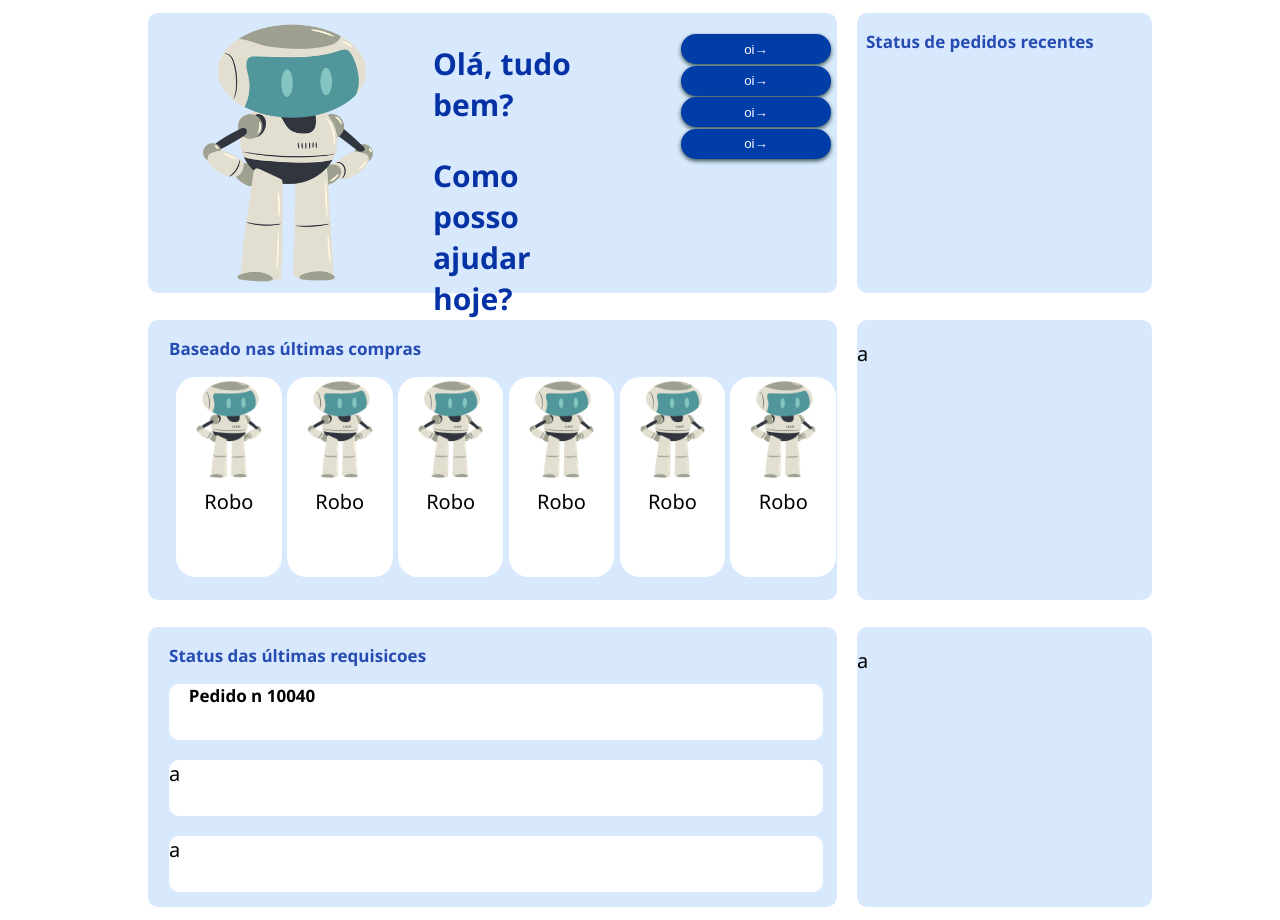
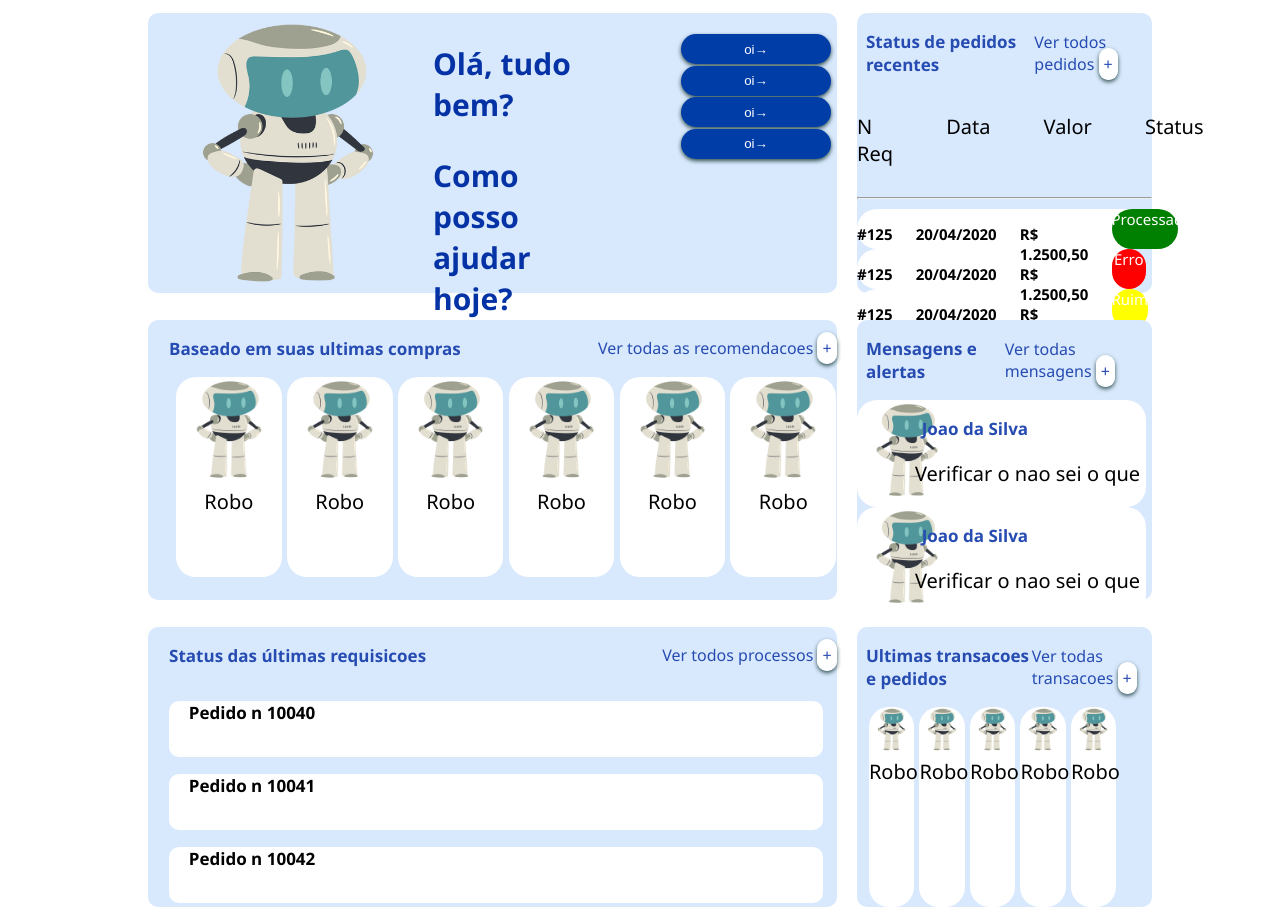
Before and after one commit to lucasbelous2/atv_dupla, a plain HTML site: page estrutura/tela2/index.html in a window 1280 px wide. Drawn offline with Linux system fonts and the light colour scheme.

Commit message:
tela2 add

```diff
--- a/estrutura/tela2/index.html
+++ b/estrutura/tela2/index.html
@@ -31,8 +31,43 @@
             </section>
 
             <section id="statusPedidos" class="menuMini">
-                <h1>Status de pedidos recentes</h1>
-                <h2></h2>
+                <div class="header">
+                    <h1>Status de pedidos recentes</h1>
+                    <button>Ver todos pedidos <span id="iconeHeader">+</span></button>
+                </div>
+                <div class="tabelaHeader">
+                    <p>N Req</p>
+                    <p>Data</p>
+                    <p>Valor</p>
+                    <p>Status</p>
+                </div>
+                <hr>
+                <section class="tabela">
+                    <div class="itemTabela">
+
+                        <p><strong>#125</strong></p>
+                        <p><strong>20/04/2020</strong></p>
+                        <p><strong>R$ 1.2500,50</strong></p>
+
+                        <span id="statusVerde">Processado</span>
+                    </div>
+                    <div class="itemTabela">
+
+                        <p><strong>#125</strong></p>
+                        <p><strong>20/04/2020</strong></p>
+                        <p><strong>R$ 1.2500,50</strong></p>
+
+                        <span id="statusVermelho">Erro</span>
+                    </div>
+                    <div class="itemTabela">
+
+                        <p><strong>#125</strong></p>
+                        <p><strong>20/04/2020</strong></p>
+                        <p><strong>R$ 1.2500,50</strong></p>
+
+                        <span id="statusAmarelo">Ruim</span>
+                    </div>
+                </section>
             </section>
         </section>
 
@@ -40,7 +75,10 @@
 
         <section class="linha">
             <section id="recomendacoesCompras" class="menuLongo">
-                <h1>Baseado nas últimas compras</h1>
+                <div class="header">
+                    <h1>Baseado em suas ultimas compras</h1>
+                    <button>Ver todas as recomendacoes <span id="iconeHeader">+</span></button>
+                </div>
                 <div id="itensRecomendados">
                     <div class="item">
                         <img src="../../visual/imagens/robo.png" alt="robo">
@@ -70,7 +108,29 @@
             </section>
 
             <section id="notificacoes" class="menuMini">
-                <p>a</p>
+                <div class="header">
+                    <h1>Mensagens e alertas</h1>
+                    <button>Ver todas mensagens <span id="iconeHeader">+</span></button>
+                </div>
+                <div class="notificacoes">
+                    <div class="mensagem">
+                        <div class="icone">
+                            <img src="../../visual/imagens/robo.png" alt="robo">
+                        </div>
+                        <div class="texto">
+                            <h1>Joao da Silva</h1>
+                            <p>Verificar o nao sei o que</p>
+                        </div>
+                    </div>
+                    <div class="mensagem">
+                        <div class="icone">
+                            <img src="../../visual/imagens/robo.png" alt="robo">
+                        </div>
+                        <div class="texto">
+                            <h1>Joao da Silva</h1>
+                            <p>Verificar o nao sei o que</p>
+                        </div>
+                    </div>
             </section>
         </section>
 
@@ -78,20 +138,54 @@
 
         <section class="linha">
             <section id="statusRequisicoes" class="menuLongo">
-                <h1>Status das últimas requisicoes</h1>
+                <div class="header">
+                    <h1>Status das últimas requisicoes</h1>
+                    <button>Ver todos processos <span id="iconeHeader">+</span></button>
+                </div>
                 <div class="timeline">
                     <h1>Pedido n 10040</h1>
+                    <!-- <div class="linhaDoTempo">
+                        <hr>
+                    <p>a</p>
+
+                    </div> -->
+
                 </div>
                 <div class="timeline">
-                    <p>a</p>
+                    <h1>Pedido n 10041</h1>
                 </div>
                 <div class="timeline">
-                    <p>a</p>
+                    <h1>Pedido n 10042</h1>
                 </div>
             </section>
 
             <section id="historicoTransacoes" class="menuMini">
-                <p>a</p>
+                <div class="header">
+                    <h1>Ultimas transacoes e pedidos</h1>
+                    <button>Ver todas transacoes <span id="iconeHeader">+</span></button>
+                </div>
+                <div id="historicoItems">
+                    <div class="item">
+                        <img src="../../visual/imagens/robo.png" alt="robo">
+                        <span class="legenda">Robo</span>
+                    </div>
+                    <div class="item">
+                        <img src="../../visual/imagens/robo.png" alt="robo">
+                        <span class="legenda">Robo</span>
+                    </div>
+                    <div class="item">
+                        <img src="../../visual/imagens/robo.png" alt="robo">
+                        <span class="legenda">Robo</span>
+                    </div>
+                    <div class="item">
+                        <img src="../../visual/imagens/robo.png" alt="robo">
+                        <span class="legenda">Robo</span>
+                    </div>
+                    <div class="item">
+                        <img src="../../visual/imagens/robo.png" alt="robo">
+                        <span class="legenda">Robo</span>
+                    </div>
+                </div>
             </section>
         </section>
     </body>
--- a/visual/tela2/style.css
+++ b/visual/tela2/style.css
@@ -1,6 +1,67 @@
 html {
     font-family: 'Segoe UI', Tahoma, Geneva, Verdana, sans-serif;
     font-size:20px;
+}
+
+#statusPedidos {
+    display:block;
+}
+
+#iconeHeader {
+    background-color: white;
+    color: #264cb2;
+    border: none;
+    padding: 5px;
+    height: 20%;
+    width: 150px;
+    box-shadow: 0 2px 4px darkslategray;
+    border-radius: 20px;
+}
+
+.tabelaHeader {
+    display:flex;
+    gap: 18%;
+}
+
+#notificacoes{
+    display:block;
+}
+
+.linhaDoTempo {
+    display:inline-flexbox;
+}
+
+.header {
+    display:flex;
+    color:#264cb2;
+    button {
+        all: unset;
+        margin-left: auto;
+        font-size: 80%;
+    }
+
+}
+
+.icone{
+    img {
+        width: 100px;
+    }
+    width:20%;
+}
+
+.texto {
+    display:block;
+}
+
+.mensagem {
+    background-color: white;
+    display:flex;
+    border-radius: 20px;
+    width: 98%;
+}
+
+#tabela {
+
 }
 
 .item {
@@ -16,7 +77,44 @@ html {
     border-radius: 20px;
 }
 
+.itemTabela {
+    p{
+        font-size: 15px;
+    }
+    background-color: white;
+    width:98%;
+    height:40px;
+    border-radius: 20px;
+    display:flex;
+    gap:8%;
+}
+
+#statusVerde,#statusVermelho,#statusAmarelo {
+    border-radius: 20px;
+    font-size:15px;
+    margin-left: auto;
+    width:23%;
+    text-align: center;
+    color:white;
+}
+
+#statusVerde {
+    background-color: green;
+}
+
+#statusVermelho {
+    background-color: red;
+}
+
+#statusAmarelo {
+    background-color: yellow;
+}
+
 .legenda {
+    display: block;
+}
+
+#historicoTransacoes {
     display: block;
 }
 
@@ -58,7 +156,7 @@ button {
     display:inline-block;
 }
 
-#itensRecomendados {
+#itensRecomendados, #historicoItems {
     margin-left: 4%;
 }
 
```
